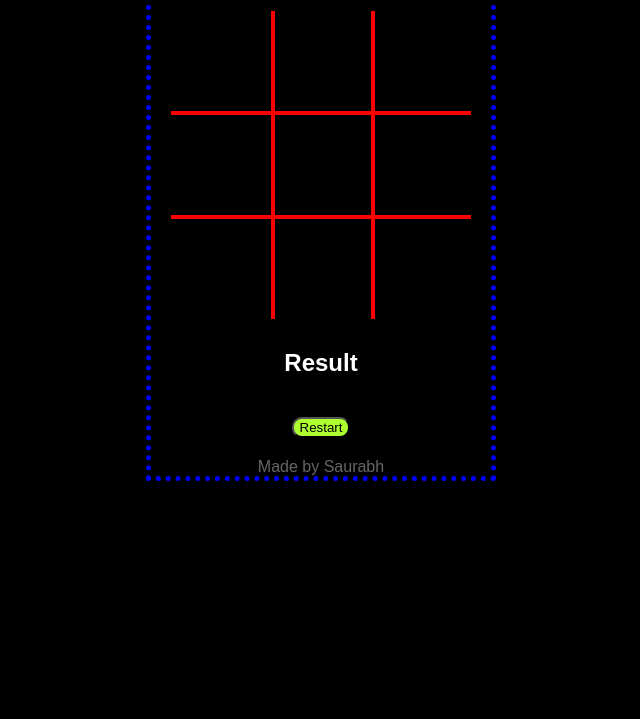
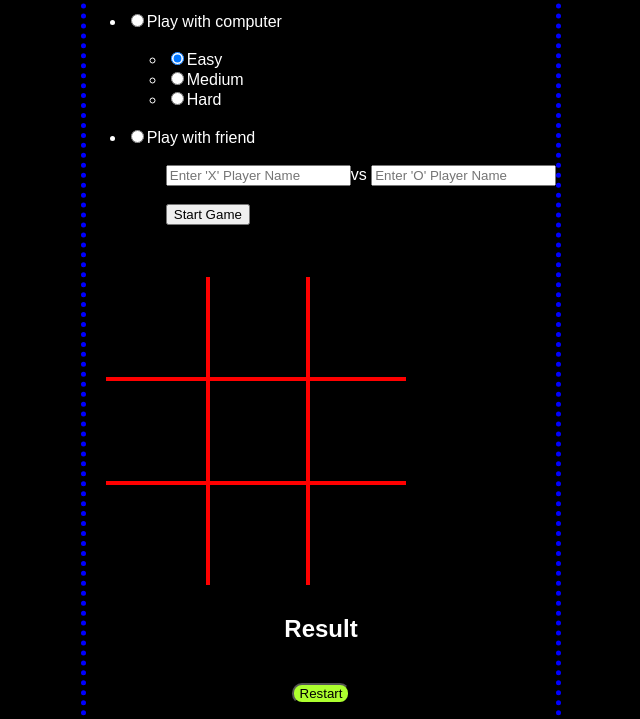
Before and after one commit to saurabhkope/tic_tac_toe_game, a plain HTML site: page index.html in a window 1280 px wide. Shown: the part 305-1024 px from the top of the page, without its empty margins (319-959 px from the left). Before the commit the page ends 800 px from the top, so only its background shows below. Drawn offline with Linux system fonts and the light colour scheme.

Commit message:
Update index.html

```diff
--- a/index.html
+++ b/index.html
@@ -8,13 +8,34 @@
 </head>
 
 <body>
-  <div class="bord" resize> ✨✨✨✨✨✨✨✨✨✨✨✨✨✨✨✨
+  <div class="bord" resize> ✨✨✨✨✨✨✨✨✨✨✨✨✨✨✨✨✨
     <div class="container-body">
       <header>
         <h1>Tic Tac Toe Game</h1>
         <p>Player 1 (X) vs. Player 2 (O)</p>
       </header>
+      <div>
+        <ul class="opetion">
+          <li><input type="radio" name="opetion" value="comp">Play with computer </li><br>
 
+          <div class="difficulty">
+            <ul class="opetion">
+              <li><input type="radio" name="difficulty" value="easy" checked >Easy</li>
+              <li><input type="radio" name="difficulty" value="medium" >Medium</li>
+              <li><input type="radio" name="difficulty" value="hard" >Hard</li>
+            </ul>
+          </div><br>
+          <li><input type="radio" name="opetion" value="friend">Play with friend</li><br>
+          <ul>
+            <input type="text" id="player1" placeholder="Enter 'X' Player Name ">vs
+            <input type="text" id="player2" placeholder="Enter 'O' Player Name "><br><br>
+            <button onclick="getValue()">Start Game</button>
+            <div id="Message"></div>
+          </ul>
+        </ul>
+      </div>
+
+      <br><br>
       <div class="container" id="gameBoard">
         <div class="cell" data-cell-index="0" onclick="makeMove(0)"></div>
         <div class="cell" data-cell-index="1" onclick="makeMove(1)"></div>
@@ -38,7 +59,9 @@
         Made by Saurabh
       </footer>
     </div>
+    ✨✨✨✨✨✨✨✨✨✨✨✨✨✨✨✨✨
   </div>
+  <!-- <div class="box"></div> -->
 </body>
 
 </html>
```
